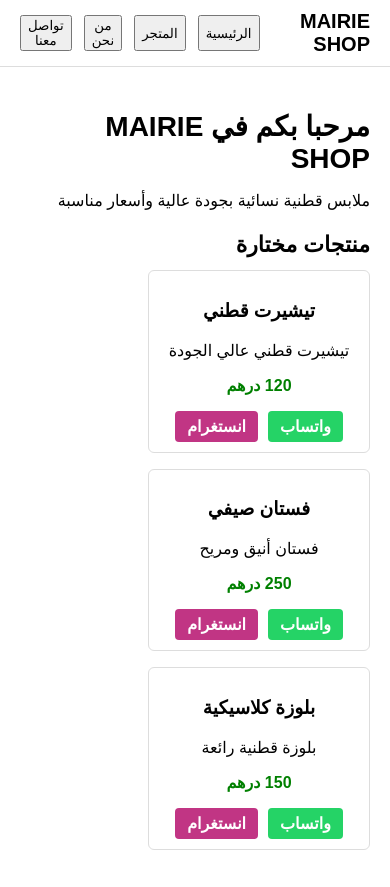
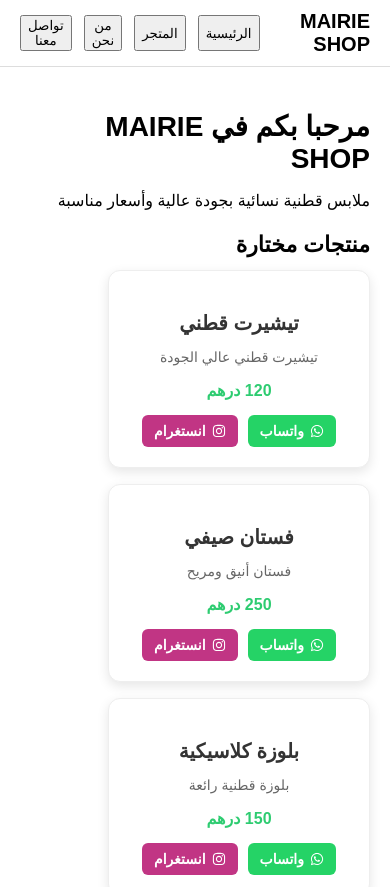
Before and after one commit to ANASSRTGD/mairie-shop-store, a React (Vite) app: page / in a window 390 px wide. Shown: the top 887 px of the page. Built offline with nearby package versions, Linux system fonts and the light colour scheme.

Commit message:
Modify ProductCard with new phone number and styles
Updated WhatsApp phone number and improved styling for the ProductCard component.

```diff
--- a/src/components/ProductCard.jsx
+++ b/src/components/ProductCard.jsx
@@ -1,7 +1,8 @@
 import React from 'react';
+import { FaWhatsapp, FaInstagram } from 'react-icons/fa'; // أيقونات واتساب وإنستغرام
 
 export default function ProductCard({ product }) {
-  const phoneNumber = '212612345678'; // رقمك في واتساب
+  const phoneNumber = '+212765579644';
   const whatsappMessage = `السلام عليكم، أجي حويني عفاك، أريد شراء: ${product.name}`;
   const whatsappLink = `https://wa.me/${phoneNumber}?text=${encodeURIComponent(whatsappMessage)}`;
 
@@ -9,32 +10,42 @@ export default function ProductCard({ product }) {
 
   return (
     <div style={{
-      border: '1px solid #ddd',
-      padding: '10px',
-      borderRadius: '6px',
-      width: '200px',
-      textAlign: 'center'
-    }}>
-      <h3 style={{ fontWeight: 'bold' }}>{product.name}</h3>
-      <p>{product.description}</p>
-      <p style={{ color: 'green', fontWeight: 'bold' }}>{product.price} درهم</p>
+      border: '1px solid #eee',
+      padding: '20px',
+      borderRadius: '12px',
+      width: '220px',
+      textAlign: 'center',
+      background: '#fff',
+      boxShadow: '0 4px 12px rgba(0,0,0,0.1)',
+      transition: 'transform 0.2s',
+    }}
+      onMouseEnter={e => e.currentTarget.style.transform = 'scale(1.05)'}
+      onMouseLeave={e => e.currentTarget.style.transform = 'scale(1)'}
+    >
+      <h3 style={{ fontWeight: 'bold', fontSize: '20px', marginBottom: '10px', color: '#333' }}>{product.name}</h3>
+      <p style={{ fontSize: '14px', color: '#666', marginBottom: '10px' }}>{product.description}</p>
+      <p style={{ color: '#2ecc71', fontWeight: 'bold', marginBottom: '15px' }}>{product.price} درهم</p>
 
-      <div style={{ display: 'flex', justifyContent: 'center', gap: '10px', marginTop: '10px' }}>
+      <div style={{ display: 'flex', justifyContent: 'center', gap: '10px' }}>
         {/* زر واتساب */}
         <a
           href={whatsappLink}
           target="_blank"
           rel="noopener noreferrer"
           style={{
-            padding: '6px 12px',
+            display: 'flex',
+            alignItems: 'center',
+            gap: '6px',
+            padding: '8px 12px',
             background: '#25D366',
             color: '#fff',
-            borderRadius: '4px',
+            borderRadius: '6px',
+            fontWeight: 'bold',
             textDecoration: 'none',
-            fontWeight: 'bold'
+            fontSize: '14px'
           }}
         >
-          واتساب
+          <FaWhatsapp /> واتساب
         </a>
 
         {/* زر انستغرام */}
@@ -43,15 +54,19 @@ export default function ProductCard({ product }) {
           target="_blank"
           rel="noopener noreferrer"
           style={{
-            padding: '6px 12px',
+            display: 'flex',
+            alignItems: 'center',
+            gap: '6px',
+            padding: '8px 12px',
             background: '#C13584',
             color: '#fff',
-            borderRadius: '4px',
+            borderRadius: '6px',
+            fontWeight: 'bold',
             textDecoration: 'none',
-            fontWeight: 'bold'
+            fontSize: '14px'
           }}
         >
-          انستغرام
+          <FaInstagram /> انستغرام
         </a>
       </div>
     </div>
```
